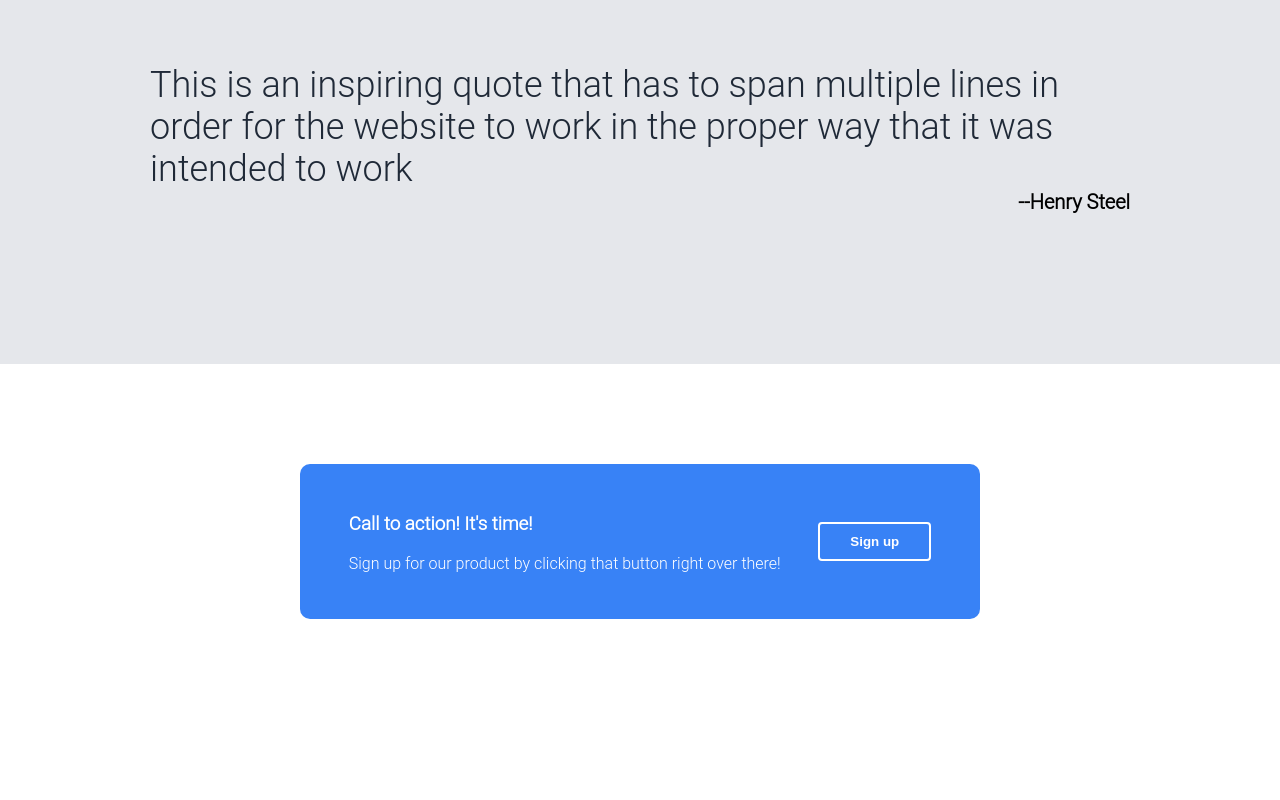
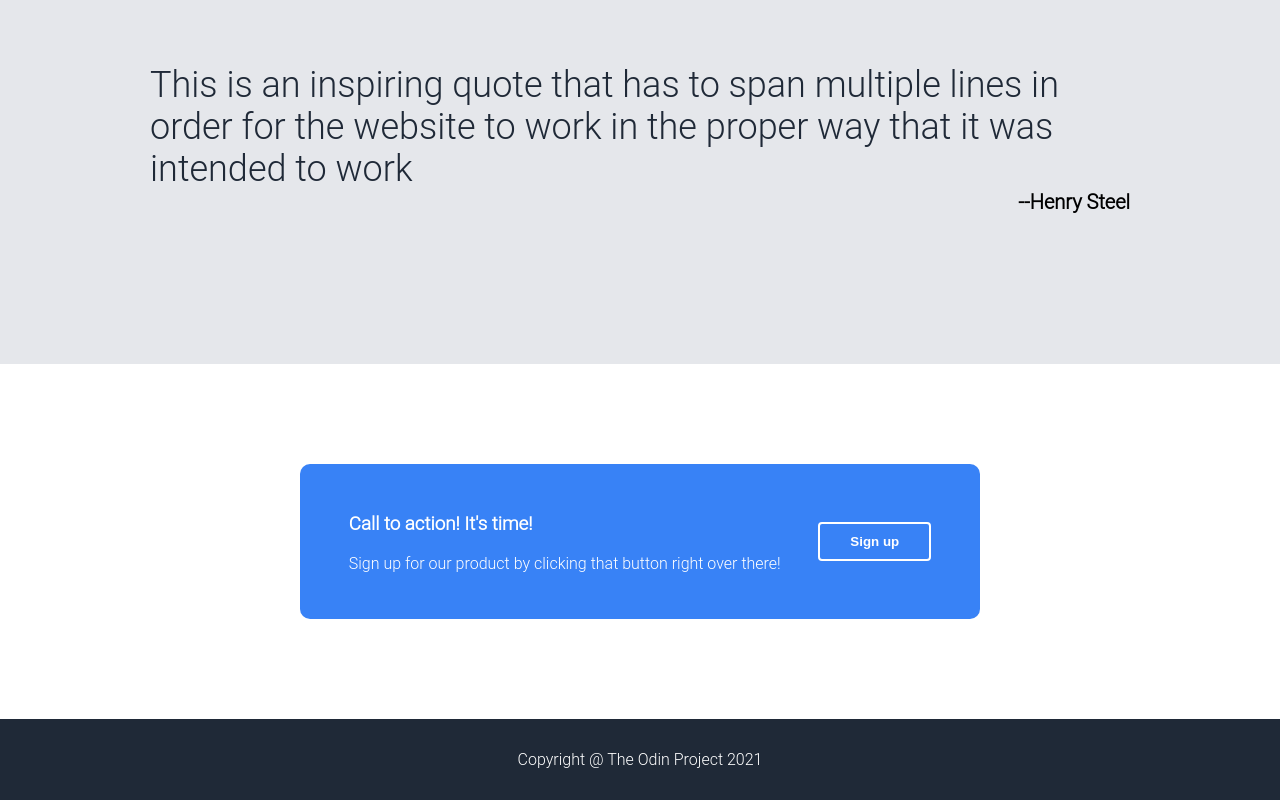
Before and after one commit to htsteelp1/AwesomeSite, a plain HTML site: page index.html in a window 1280 px wide. Shown: the part 1098-1898 px from the top of the page. Before the commit the page ends 1817 px from the top, so only its background shows below. Drawn offline with Linux system fonts and the light colour scheme.

Commit message:
Added Footer
Added the footer and completed the website

```diff
--- a/index.html
+++ b/index.html
@@ -67,5 +67,8 @@
     </div>
     <button>Sign up</button>
 </div>
+<div class="footer">
+    <p>Copyright @ The Odin Project 2021</p>
+</div>
 </body>
 </html>
--- a/styles.css
+++ b/styles.css
@@ -121,3 +121,12 @@
 .callToAction button {
     border: 2px solid white;
 }
+.footer {
+    display: flex;
+    background-color: #1f2937;
+    color: white;
+    align-items: center;
+    justify-content: center;
+    font-weight: 50;
+    padding: 15px;
+}
```
